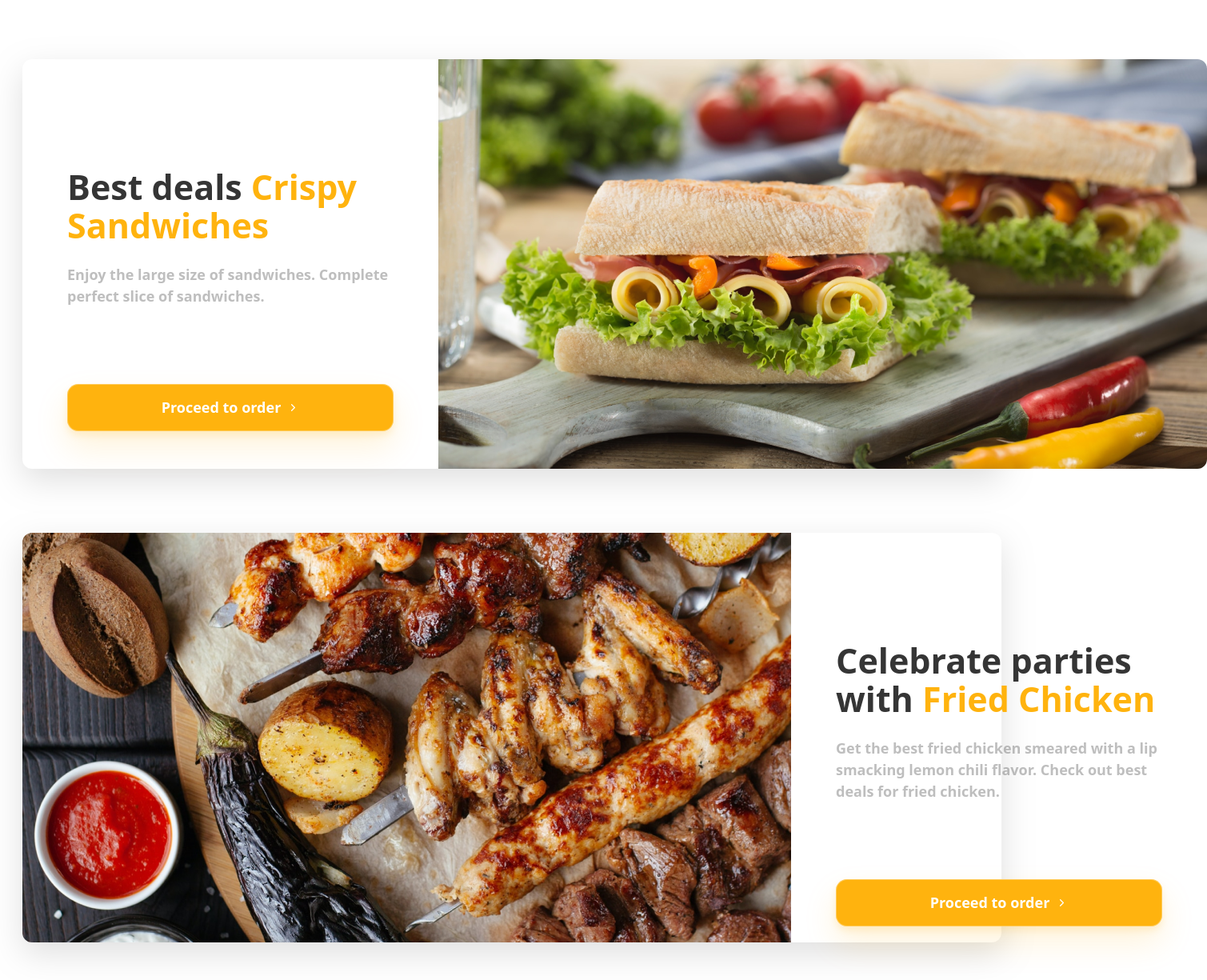
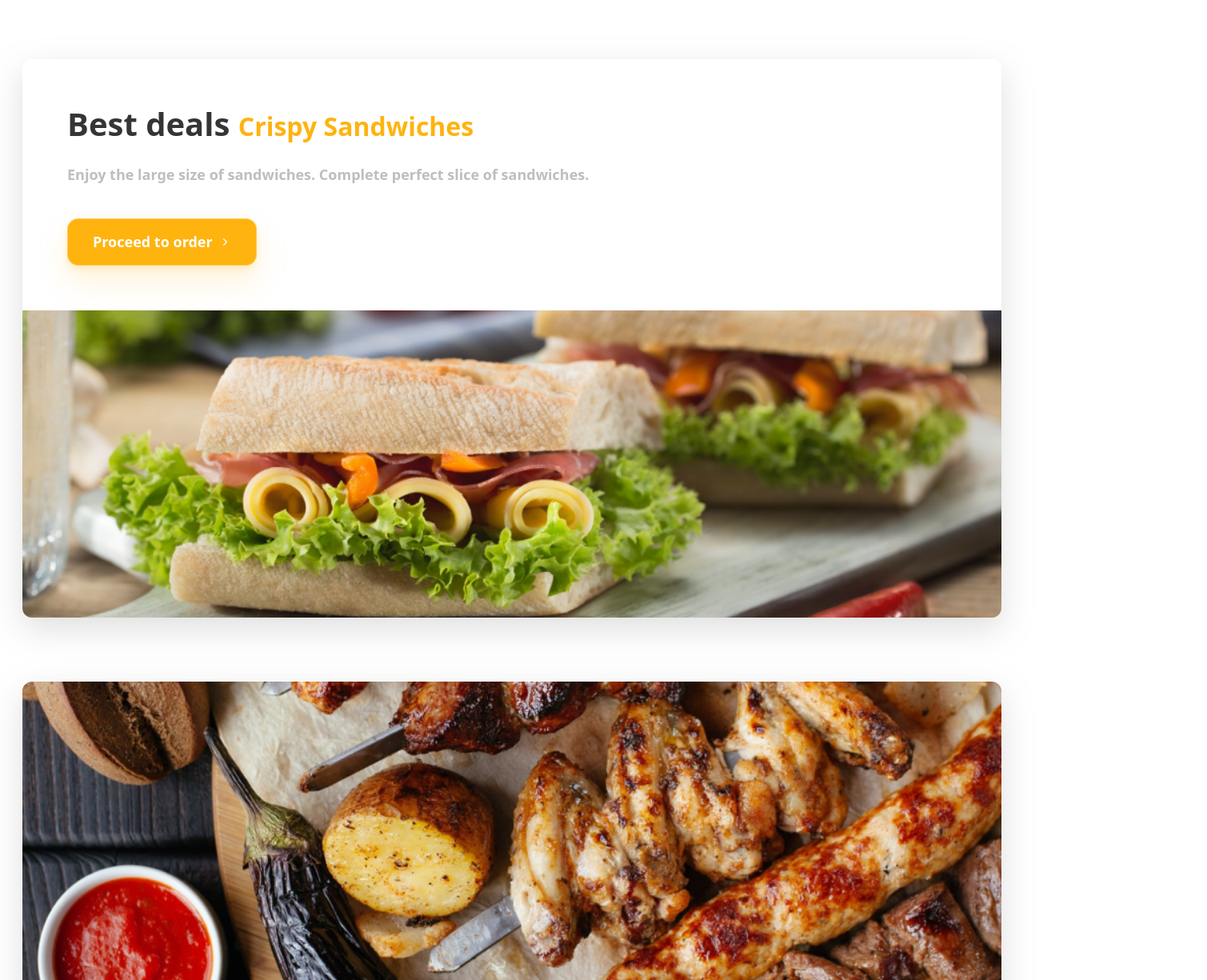
Before and after one commit to Abdelghfarsalah/foodwagon, a Next.js app: page /en/home in a window 1280 px wide. Shown: the part 7540-8765 px from the top of the page at 80% size, 1509 px wide, since content can reach past the window. Built offline with nearby package versions, Linux system fonts and the light colour scheme.

Commit message:
make orderscard responsive

```diff
--- a/components/pages/home/body/Orders/OrdersCard/index.tsx
+++ b/components/pages/home/body/Orders/OrdersCard/index.tsx
@@ -1,21 +1,65 @@
 import { ChevronRight } from "lucide-react";
+export default function OrdersCard({
+  image,
+  title,
+  titleyellow,
+  subtitle,
+  direction,
+}: {
+  image: string;
+  title: string;
+  titleyellow: string;
+  subtitle: string;
+  direction: boolean;
+}) {
+  return (
+    <div className="w-full bg-white mt-10 sm:mt-14 lg:mt-20">
+      <div className="flex flex-col 2xl:flex-row w-full overflow-hidden rounded-xl shadow-[0_14px_40px_rgba(128,128,128,0.25)]">
 
-export default function OrdersCard({image,title,titleyellow,subtitle,direction}:{image:string,title:string,titleyellow:string,subtitle:string,direction:boolean}){
-    return <div className="h-128  bg-white mt-20">
-           <div className="flex flex-col md:flex-row w-full h-full rounded-xl shadow-[0_14px_40px_rgba(128,128,128,0.25)]">
-            {direction && <img  src={image } className="w-full h-full rounded-tl-xl rounded-bl-xl"/>}
-                <div className="p-14 pt-20">
-                    <div className="py-14 ">
-                        <p className="text-43 font-bold text-[#353535] w-102 leading-12">{title} <span className="text-43 font-bold text-primary">{titleyellow}</span></p>
-                    <p className="text-18 font-semibold text-[#61616169] w-102 mt-6">{subtitle}</p>
-                    </div>
-                     <div className="flex items-center justify-center gap-2 bg-primary px-8 py-4 my-10 rounded-[14px] ring-1 ring-inset ring-white/30 font-bold text-white shadow-[0_5px_10px_0_#FFAE0026,0_20px_40px_0_#FFAE0026]">
-                <p className="text-[18px]">Proceed to order</p>
-                <ChevronRight className="" size={15} />
-                </div>
-                </div>
-               {!direction&& <img  src={image } className="w-full h-full rounded-tr-xl rounded-br-xl"/>}
-           </div>
+        {/* Image */}
+        {direction && (
+          <img
+            src={image}
+            className="w-full h-64 sm:h-80 lg:h-96 2xl:h-auto 2xl:w-1/2 object-cover 2xl:rounded-l-xl"
+            alt=""
+          />
+        )}
 
+        {/* Content */}
+        <div className="flex flex-col justify-center w-full 2xl:w-1/2 px-6 sm:px-10 lg:px-14 py-10 sm:py-12 lg:py-14">
+
+          <div>
+            <p className="text-[28px] sm:text-[34px] lg:text-[40px] 2xl:text-[43px] font-bold text-[#353535] max-w-full 2xl:max-w-102 leading-tight">
+              {title}{" "}
+              <span className="text-[18px] sm:text-[24px] lg:text-[32px] 2xl:text-[43px] font-bold text-primary">
+                {titleyellow}
+              </span>
+            </p>
+
+            <p className="text-[14px] sm:text-[16px] lg:text-[18px] font-semibold text-[#61616169] max-w-full 2xl:max-w-102 mt-4 sm:mt-5 lg:mt-6 leading-relaxed">
+              {subtitle}
+            </p>
+          </div>
+
+          {/* Button */}
+          <div className="flex items-center justify-center gap-2 bg-primary px-6 sm:px-8 py-3 sm:py-4 mt-8 sm:mt-10 rounded-[14px] ring-1 ring-inset ring-white/30 font-bold text-white shadow-[0_5px_10px_0_#FFAE0026,0_20px_40px_0_#FFAE0026] cursor-pointer w-full sm:w-fit">
+            <p className="text-[14px] sm:text-[16px] lg:text-[18px]">
+              Proceed to order
+            </p>
+            <ChevronRight size={15} />
+          </div>
+        </div>
+
+        {/* Image */}
+        {!direction && (
+          <img
+            src={image}
+            className="w-full h-64 sm:h-80 lg:h-96 2xl:h-auto 2xl:w-1/2 object-cover 2xl:rounded-r-xl"
+            alt=""
+          />
+        )}
+
+      </div>
     </div>
+  );
 }
--- a/components/pages/home/body/instaillAppSection/index.tsx
+++ b/components/pages/home/body/instaillAppSection/index.tsx
@@ -48,7 +48,7 @@ export default function InstallAppSection(){
                     <div className="flex  gap-2 w-full mt-10 ">
                        <div className="bg-white  h-15  w-full rounded-[5px] p-[15px] flex gap-2 justify-cenetr items-center">
                              <img src={"/assets/App/Google Play logo.svg"} alt={"AppIcons not found"} width={27} height={27}    />
-                             <div className="flex flex-col  justify-start items-start leading-tight ">
+                             <div className="flex flex-col  justify-start items-start leading-5 ">
                                 <p className="text-gray-700 text-18  leading-tight ">Get it on</p>
                                 <p className="text-gray-700 font-bold text-22 ">Google Play</p>
                              </div>
```
